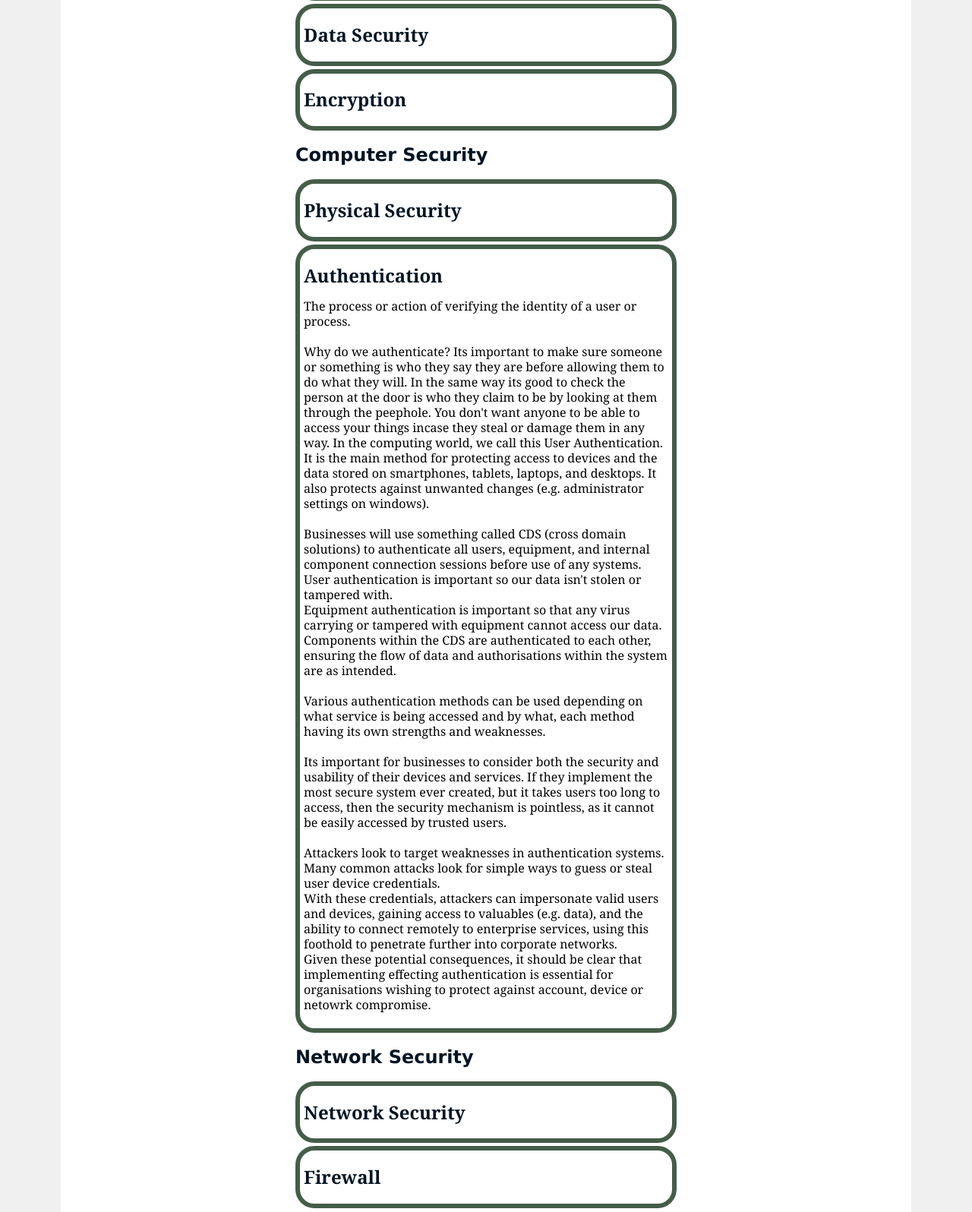
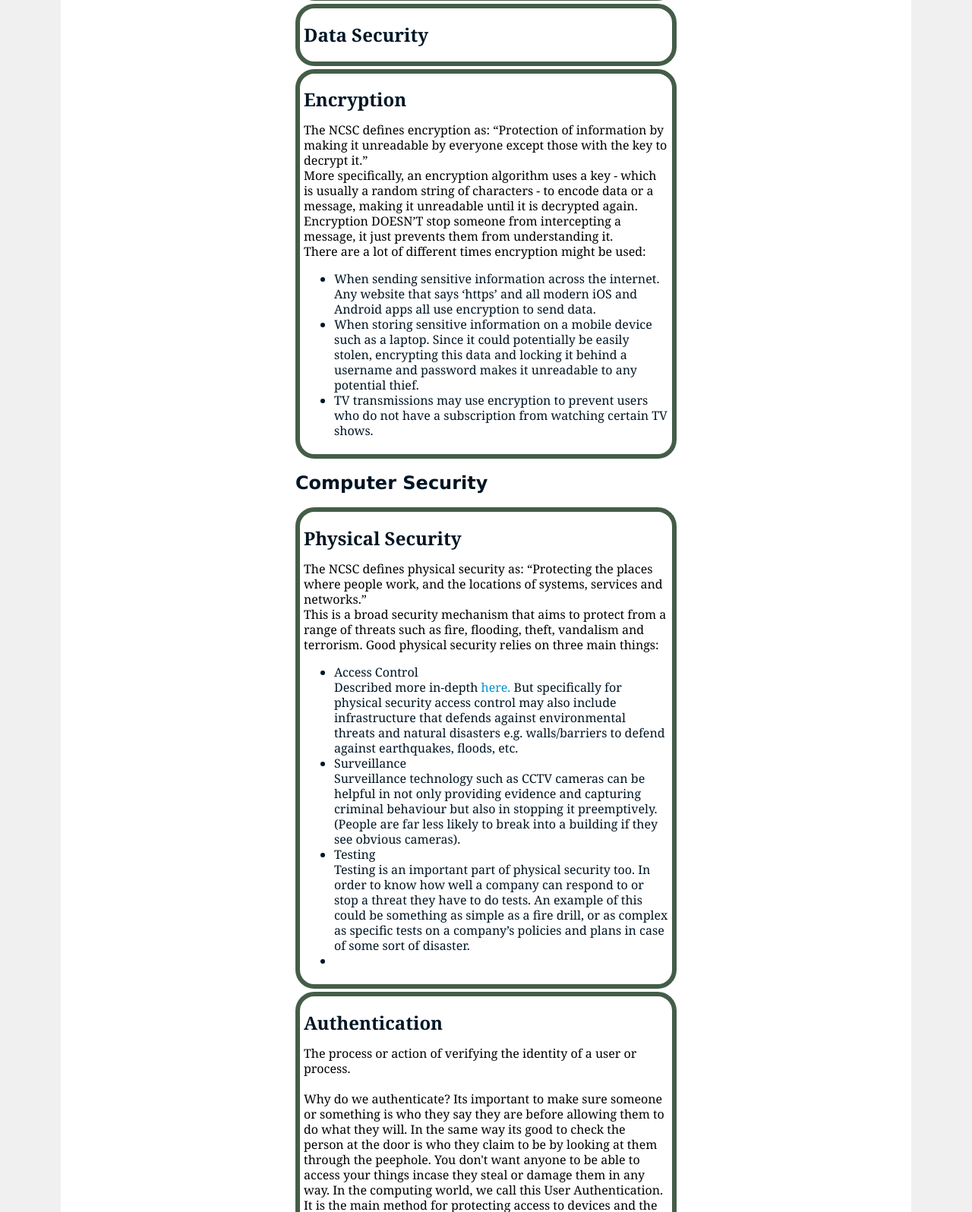
Before and after one commit to ccuttlery/CI453-Group-Project-Website, a plain HTML site: page index.html in a window 1280 px wide. Shown: the part 3444-5040 px from the top of the page at 76% size. Drawn offline with Linux system fonts and the light colour scheme.

Commit message:
Update index.html
Added Firewall, Encryption and Physical Security from the google doc (added an anchor in for the physical security: Access Control part).

```diff
--- a/index.html
+++ b/index.html
@@ -164,7 +164,12 @@
                         <article>
                             <a id="SM4">
                                 <h2>Encryption</h2>
-                                <p></p>
+                                <p>The NCSC defines encryption as: “Protection of information by making it unreadable by everyone except those with the key to decrypt it.” <br> More specifically, an encryption algorithm uses a key - which is usually a random string of characters - to encode data or a message, making it unreadable until it is decrypted again. <br> Encryption DOESN’T stop someone from intercepting a message, it just prevents them from understanding it.<br> There are a lot of different times encryption might be used:</p>
+                                <ul>
+                                    <li>When sending sensitive information across the internet. Any website that says ‘https’ and all modern iOS and Android apps all use encryption to send data.</li>
+                                    <li>When storing sensitive information on a mobile device such as a laptop. Since it could potentially be easily stolen, encrypting this data and locking it behind a username and password makes it unreadable to any potential thief.</li>
+                                    <li>TV transmissions may use encryption to prevent users who do not have a subscription from watching certain TV shows.</li>
+                                </ul>
                             </a>
                         </article>
                     </form>
@@ -176,7 +181,13 @@
                         <article>
                             <a id="SM5">
                                 <h2>Physical Security</h2>
-                                <p></p>
+                                <p>The NCSC defines physical security as: “Protecting the places where people work, and the locations of systems, services and networks.” <br> This is a broad security mechanism that aims to protect from a range of threats such as fire, flooding, theft, vandalism and terrorism. Good physical security relies on three main things:</p>
+                                <ul>
+                                    <li>Access Control<br> Described more in-depth <a href="#SM1" style="text-decoration: none">here.</a> But specifically for physical security access control may also include infrastructure that defends against environmental threats and natural disasters e.g. walls/barriers to defend against earthquakes, floods, etc.</li>
+                                    <li>Surveillance<br> Surveillance technology such as CCTV cameras can be helpful in not only providing evidence and capturing criminal behaviour but also in stopping it preemptively. (People are far less likely to break into a building if they see obvious cameras).</li>
+                                    <li>Testing<br> Testing is an important part of physical security too. In order to know how well a company can respond to or stop a threat they have to do tests. An example of this could be something as simple as a fire drill, or as complex as specific tests on a company’s policies and plans in case of some sort of disaster.</li>
+                                    <li></li>
+                                </ul>
                             </a>
                         </article>
                     </form>
@@ -210,7 +221,13 @@
                         <article>
                             <a id="SM8">
                                 <h2>Firewall</h2>
-                                <p></p>
+                                <p>When it comes to businesses implementing an effective cyber security strategy. Having a firewall can make a huge contribution to this. A firewall can be thought of as a protective force field, keeping a businesses’ internal network infrastructure safe from any external attacks which may cause harm to that network infrastructure. How firewalls normally works is they will monitor ingoing and outgoing network traffic based typically on pre-defined security rules. The main goals for using a firewall is to prevent any data breaches, unauthorized access, malware infections and any other form of cyber security attacks. <br> There are a lot of advantages for businesses using a firewall:</p>
+                                <ul>
+                                    <li>A firewall acts as an extra layer to network security through the use of inspecting and filtering network traffic in order to defend against cyber security attacks. This works by detecting and blocking any suspicious activity, preventing any unauthorised access. </li>
+                                    <li>Businesses are also able to use firewall for even multiple purposes as well. Most modern firewalls nowadays has built in advanced threat detection systems such as an intrusion detection system and malware detection systems as. Overall, businesses are able to use firewalls for multiple purposes which can go beyond the scope of just network trafficking. </li>
+                                    <li>Businesses are able to use firewalls to determine access policies. This allows users to be restricted to have access on only the resources they need within the network. This helps to prevent data leaks and any unauthorized access to sensitive information. </li>
+                                    <li>It is thanks to firewalls being able to track network traffic, businesses are able to have better insight on their network patterns which allows them to identify any vulnerabilities and security gaps. This can even help businesses to make decisions regarding how they can further strengthen their own cyber security infrastructure. </li>
+                                </ul>
                             </a>
                         </article>
                     </form>
```
